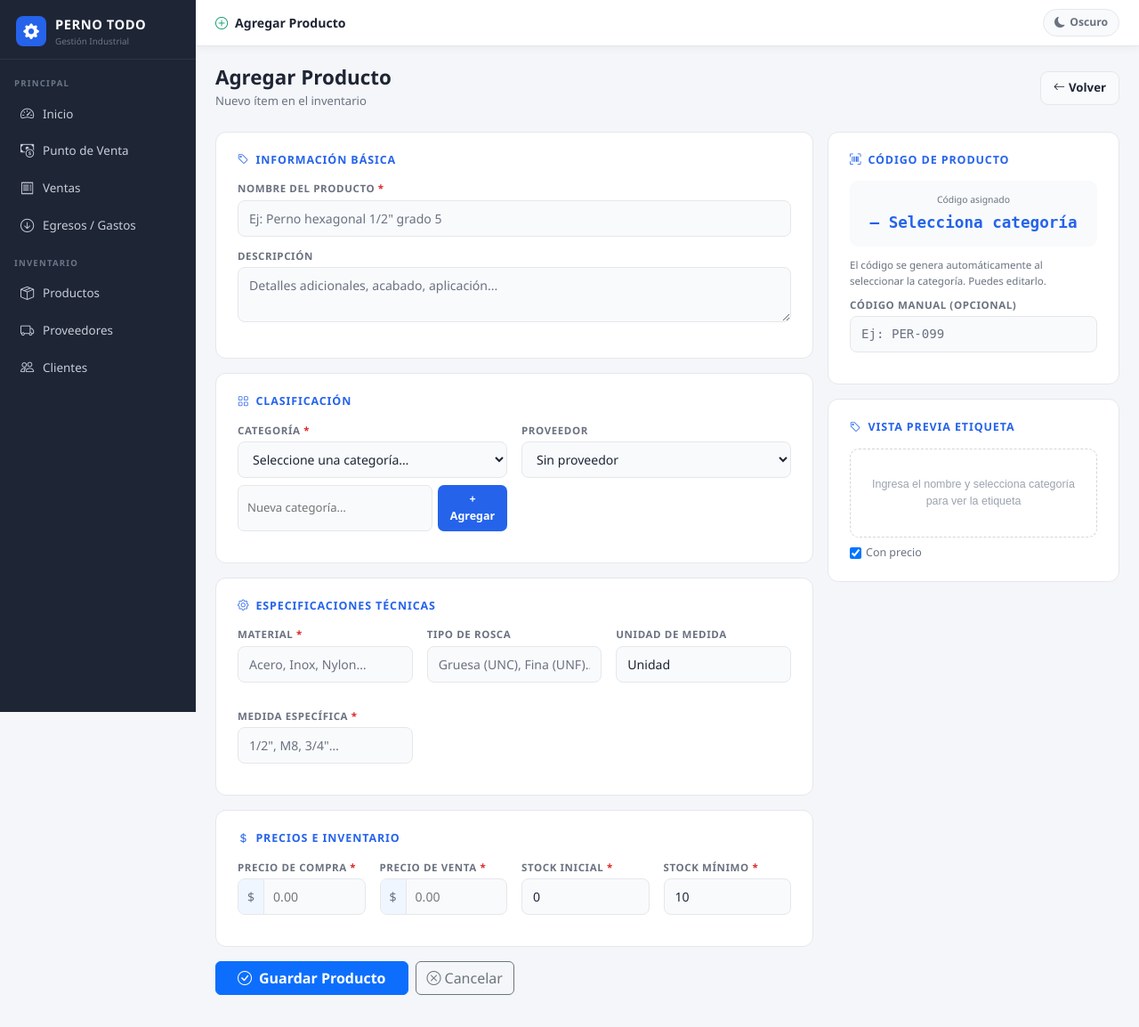
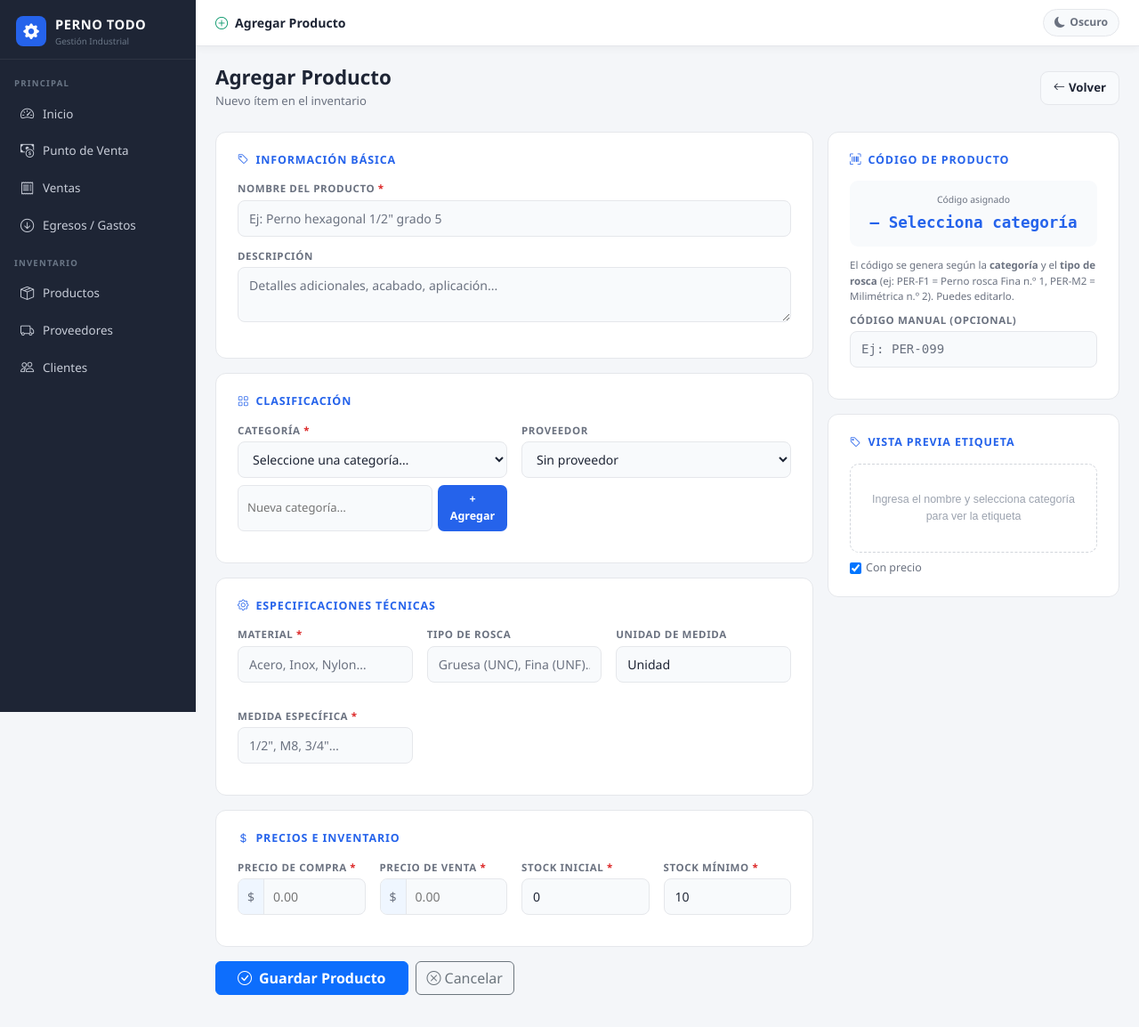
Before and after one commit to beatman684/PernoTodo, a Flask app: template templates/productos/agregar.html in a window 1280 px wide. Shown: the whole page at 89% size. Run offline with Flask 3, Linux system fonts and the light colour scheme; the template is opened without the code that fills it, so the values that code supplies are empty; parts of the project's set-up code (start-up, migrations or seed data) failed here and were passed over; some libraries are stand-ins or nearby versions.

Commit message:
Categorías sin duplicados, códigos por serie de rosca y etiquetas más legibles
- Deduplicación real de categorías: los productos se reasignan a la
  categoría canónica antes de borrar duplicados, y se crea el índice
  UNIQUE que faltaba en la tabla heredada (causa raíz: cada arranque
  re-insertaba las categorías semilla)
- Generación de códigos por serie: prefijo de categoría + letra de rosca
  + correlativo (PER-F1 = fina, PER-M2 = milimétrica, PER-G1 = gruesa;
  sin rosca mantiene el formato PER-001)
- El formulario muestra los códigos en uso de la serie y sugiere el
  siguiente para mantener el orden; el código manual sigue disponible
- Campo tipo de rosca con opciones estándar (datalist)
- Corregido el botón de nueva categoría (enviaba un campo con otro nombre
  y la API lo rechazaba)
- Etiquetas: nombre y medida más grandes y en negrita en vista previa e
  impresión (agregar, editar y lista de productos)

```diff
--- a/app.py
+++ b/app.py
@@ -2,6 +2,7 @@ import sqlite3
 import hashlib
 import hmac
 import os
+import re
 import secrets
 import time
 from collections import defaultdict
@@ -774,33 +775,67 @@ def eliminar_producto(id_producto):
 
 
 # ── APIs PRODUCTO ───────────────────────────────────────────────────────────
+def _letra_rosca(tipo):
+    """Letra de serie según el tipo de rosca: Fina→F, Gruesa→G, Milimétrica→M…"""
+    t = (tipo or '').strip().lower()
+    if not t or t in ('n/a', 'na', 'sin rosca', 'ninguna', '-'):
+        return ''
+    if 'fina' in t or 'unf' in t:
+        return 'F'
+    if 'gruesa' in t or 'unc' in t:
+        return 'G'
+    if 'milim' in t or 'metric' in t or 'métric' in t:
+        return 'M'
+    if 'ordinar' in t or 'estandar' in t or 'estándar' in t:
+        return 'O'
+    return t[0].upper() if t[0].isalpha() else ''
+
+
 @app.route('/api/next_code')
 @admin_required
 def api_next_code():
+    """Genera el siguiente código de la serie categoría+rosca (ej: PER-F3) y
+    devuelve los códigos ya usados en esa serie para mantener el orden."""
     id_cat = request.args.get('id_categoria', '').strip()
-    if not id_cat:
-        return jsonify({'codigo': 'OTR-001', 'prefijo': 'OTR'})
-    db  = get_db()
-    cat = db.execute("SELECT nombre_categoria FROM categorias WHERE id_categoria=?", (id_cat,)).fetchone()
-    if not cat:
-        db.close()
-        return jsonify({'codigo': 'OTR-001', 'prefijo': 'OTR'})
-    pref = _prefijo_cat(cat['nombre_categoria'])
-    rows = db.execute("SELECT codigo_producto FROM productos WHERE codigo_producto LIKE ? ORDER BY codigo_producto", (f'{pref}-%',)).fetchall()
+    rosca  = request.args.get('tipo_rosca', '').strip()
+    pref   = 'OTR'
+    db = get_db()
+    if id_cat:
+        cat = db.execute("SELECT nombre_categoria FROM categorias WHERE id_categoria=?", (id_cat,)).fetchone()
+        if cat:
+            pref = _prefijo_cat(cat['nombre_categoria'])
+    letra = _letra_rosca(rosca)
+    rows = db.execute(
+        "SELECT codigo_producto, nombre_producto, medida, tipo_rosca FROM productos WHERE codigo_producto LIKE ?",
+        (f'{pref}-%',)
+    ).fetchall()
     db.close()
-    max_n = 0
+    if letra:
+        patron = re.compile(rf'^{re.escape(pref)}-{letra}(\d+)$', re.IGNORECASE)
+    else:
+        patron = re.compile(rf'^{re.escape(pref)}-(\d+)$')
+    serie, max_n = [], 0
     for r in rows:
-        parts = r['codigo_producto'].split('-')
-        if len(parts) >= 2 and parts[-1].isdigit():
-            max_n = max(max_n, int(parts[-1]))
-    return jsonify({'codigo': f'{pref}-{str(max_n+1).zfill(3)}', 'prefijo': pref})
+        m = patron.match(r['codigo_producto'])
+        if m:
+            n = int(m.group(1))
+            max_n = max(max_n, n)
+            serie.append({'n': n, 'codigo': r['codigo_producto'],
+                          'medida': r['medida'] or '', 'nombre': r['nombre_producto']})
+    serie.sort(key=lambda x: x['n'])
+    if letra:
+        codigo = f'{pref}-{letra}{max_n + 1}'
+    else:
+        codigo = f'{pref}-{str(max_n + 1).zfill(3)}'
+    return jsonify({'codigo': codigo, 'prefijo': pref, 'letra': letra,
+                    'serie': serie[-15:]})
 
 
 @app.route('/api/agregar_categoria', methods=['POST'])
 @admin_required
 def api_agregar_categoria():
     data   = request.get_json(silent=True) or {}
-    nombre = data.get('nombre', '').strip()
+    nombre = (data.get('nombre') or data.get('nombre_categoria') or '').strip()
     if not nombre:
         return jsonify({'success': False, 'message': 'Nombre requerido.'}), 400
     try:
@@ -809,7 +844,8 @@ def api_agregar_categoria():
         db.commit()
         row = db.execute("SELECT id_categoria FROM categorias WHERE nombre_categoria=?", (nombre,)).fetchone()
         db.close()
-        return jsonify({'success': True, 'id_categoria': row['id_categoria'], 'nombre': nombre, 'prefijo': _prefijo_cat(nombre)})
+        return jsonify({'success': True, 'id_categoria': row['id_categoria'], 'nombre': nombre,
+                        'nombre_categoria': nombre, 'prefijo': _prefijo_cat(nombre)})
     except sqlite3.IntegrityError:
         return jsonify({'success': False, 'message': f'La categoría «{nombre}» ya existe.'}), 409
     except sqlite3.Error as e:
--- a/templates/productos/agregar.html
+++ b/templates/productos/agregar.html
@@ -36,8 +36,8 @@
   #prnZone,#prnZone *{visibility:visible!important}
   #prnZone{position:fixed;top:0;left:0;width:62mm;height:38mm;background:white;padding:2.5mm;font-family:sans-serif;text-align:center;display:flex!important;flex-direction:column;align-items:center;justify-content:center}
   .pco{font-size:5.5pt;font-weight:700;letter-spacing:.8px;text-transform:uppercase;color:#374151}
-  .pnm{font-size:6.5pt;font-weight:600;margin:1.5mm 0 1mm;line-height:1.2;color:#111;max-width:56mm;text-align:center}
-  .pmd{font-size:5.5pt;color:#6b7280;margin-bottom:1mm}
+  .pnm{font-size:9.5pt;font-weight:700;margin:1.5mm 0 1mm;line-height:1.15;color:#111;max-width:56mm;text-align:center}
+  .pmd{font-size:8pt;font-weight:700;color:#374151;margin-bottom:1mm}
   .ppr{font-size:10pt;font-weight:800;color:#000}
   .pcd{font-size:5.5pt;color:#9ca3af;font-family:monospace;margin-top:1mm}
   #prnZone svg{max-width:100%;height:auto}
@@ -135,8 +135,17 @@
         <div class="col-md-4">
           <div class="fg">
             <label>Tipo de Rosca</label>
-            <input type="text" name="tipo_rosca" class="fi" placeholder="Gruesa (UNC), Fina (UNF)…"
-                   value="{{ form_data.tipo_rosca if form_data else '' }}">
+            <input type="text" name="tipo_rosca" id="inRosca" class="fi" list="roscaOpts"
+                   placeholder="Gruesa (UNC), Fina (UNF)…"
+                   value="{{ form_data.tipo_rosca if form_data else '' }}"
+                   oninput="refreshCode()">
+            <datalist id="roscaOpts">
+              <option value="Fina (UNF)">
+              <option value="Gruesa (UNC)">
+              <option value="Milimétrica">
+              <option value="Ordinaria">
+              <option value="Sin rosca">
+            </datalist>
           </div>
         </div>
         <div class="col-md-4">
@@ -227,7 +236,8 @@
         </div>
       </div>
       <p style="font-size:.72rem;color:var(--muted);margin-bottom:10px">
-        El código se genera automáticamente al seleccionar la categoría. Puedes editarlo.
+        El código se genera según la <strong>categoría</strong> y el <strong>tipo de rosca</strong>
+        (ej: PER-F1 = Perno rosca Fina n.º 1, PER-M2 = Milimétrica n.º 2). Puedes editarlo.
       </p>
       <div class="fg">
         <label>Código manual (opcional)</label>
@@ -235,6 +245,12 @@
                placeholder="Ej: PER-099" style="font-family:monospace"
                value="{{ form_data.codigo_producto if form_data else '' }}"
                oninput="updatePreview()">
+      </div>
+      <div id="serieBox" style="display:none;background:var(--card2);border:1px solid var(--bdr);border-radius:9px;padding:10px 12px;margin-top:4px">
+        <div style="font-size:.65rem;font-weight:800;text-transform:uppercase;letter-spacing:.7px;color:var(--muted);margin-bottom:6px">
+          <i class="bi bi-list-ol me-1"></i>Serie <span id="serieNom" style="color:var(--acc);font-family:monospace"></span> — códigos en uso
+        </div>
+        <div id="serieList" style="font-size:.74rem;font-family:monospace;color:var(--txt);max-height:150px;overflow-y:auto"></div>
       </div>
     </div>
 
@@ -280,31 +296,49 @@
 const API_NEXT = "{{ url_for('api_next_code') }}";
 const API_CAT  = "{{ url_for('api_agregar_categoria') }}";
 
-async function onCatChange(){
+let rcT=null;
+function refreshCode(){clearTimeout(rcT);rcT=setTimeout(_refreshCode,300);}
+async function _refreshCode(){
   const sel=document.getElementById('inCat');
-  const opt=sel.options[sel.selectedIndex];
   if(!sel.value) return;
+  const rosca=document.getElementById('inRosca').value.trim();
   try{
-    const r=await fetch(`${API_NEXT}?id_categoria=${sel.value}`);
+    const r=await fetch(`${API_NEXT}?id_categoria=${encodeURIComponent(sel.value)}&tipo_rosca=${encodeURIComponent(rosca)}`);
     const d=await r.json();
     const cod=document.getElementById('inCodigo');
     if(!cod.value||cod.dataset.auto==='1'){cod.value=d.codigo;cod.dataset.auto='1';}
     document.getElementById('codigoDisplay').textContent=d.codigo;
+    // Mostrar la serie existente para mantener el orden
+    const box=document.getElementById('serieBox'),list=document.getElementById('serieList');
+    document.getElementById('serieNom').textContent=d.prefijo+'-'+(d.letra||'###');
+    if(d.serie&&d.serie.length){
+      list.innerHTML=d.serie.map(s=>
+        `<div style="display:flex;justify-content:space-between;gap:8px;padding:2px 0;border-bottom:1px dashed var(--bdr)">
+           <span style="color:var(--acc);font-weight:700">${s.codigo}</span>
+           <span style="color:var(--muted);overflow:hidden;text-overflow:ellipsis;white-space:nowrap">${s.medida?s.medida+' · ':''}${s.nombre}</span>
+         </div>`).join('')
+        +`<div style="padding:4px 0 0;color:var(--ok);font-weight:700">→ Siguiente: ${d.codigo}</div>`;
+      box.style.display='block';
+    }else{
+      list.innerHTML=`<div style="color:var(--muted)">Serie nueva — empieza en <strong style="color:var(--ok)">${d.codigo}</strong></div>`;
+      box.style.display='block';
+    }
     updatePreview();
   }catch(e){}
 }
+function onCatChange(){_refreshCode();}
 
 async function addCat(){
   const inp=document.getElementById('newCatInp');
   const nombre=inp.value.trim();
   if(!nombre)return;
   try{
-    const r=await fetch(API_CAT,{method:'POST',headers:{'Content-Type':'application/json'},body:JSON.stringify({nombre_categoria:nombre})});
+    const r=await fetch(API_CAT,{method:'POST',headers:{'Content-Type':'application/json'},body:JSON.stringify({nombre:nombre})});
     const d=await r.json();
     if(d.success){
       const sel=document.getElementById('inCat');
       const opt=document.createElement('option');
-      opt.value=d.id_categoria;opt.textContent=d.nombre_categoria;
+      opt.value=d.id_categoria;opt.textContent=d.nombre;
       sel.appendChild(opt);sel.value=d.id_categoria;
       inp.value='';onCatChange();
     } else alert(d.message||'Error');
@@ -328,8 +362,8 @@ function updatePreview(){
   if(!nom&&!cod){prev.innerHTML='<div class="lbl-placeholder">Ingresa el nombre y selecciona categoría para ver la etiqueta</div>';document.getElementById('btnPrintLbl').style.display='none';return;}
   prev.innerHTML=`
     <div style="font-size:.58rem;font-weight:700;letter-spacing:1px;text-transform:uppercase;color:#374151">⚙ PERNO TODO</div>
-    <div style="font-size:.8rem;font-weight:600;color:#111;margin:4px 0 6px;line-height:1.3;max-width:200px">${nom}</div>
-    ${med?`<div style="font-size:.65rem;color:#6b7280;margin-bottom:4px">${med}</div>`:''}
+    <div style="font-size:.95rem;font-weight:700;color:#111;margin:4px 0 6px;line-height:1.25;max-width:200px">${nom}</div>
+    ${med?`<div style="font-size:.82rem;font-weight:600;color:#374151;margin-bottom:4px">${med}</div>`:''}
     <svg id="prevBc" style="max-width:180px"></svg>
     ${wp&&prc?`<div style="font-size:1.1rem;font-weight:800;color:#000;margin-top:4px">$${prc.toFixed(2)}</div>`:''}
     <div style="font-size:.58rem;color:#9ca3af;margin-top:2px;font-family:monospace">${cod||'—'}</div>`;
```
Also changed, not shown: database/connection.py (+23 -10 lines), templates/productos/editar.html (+4 -4 lines), templates/productos/lista.html (+4 -4 lines).
